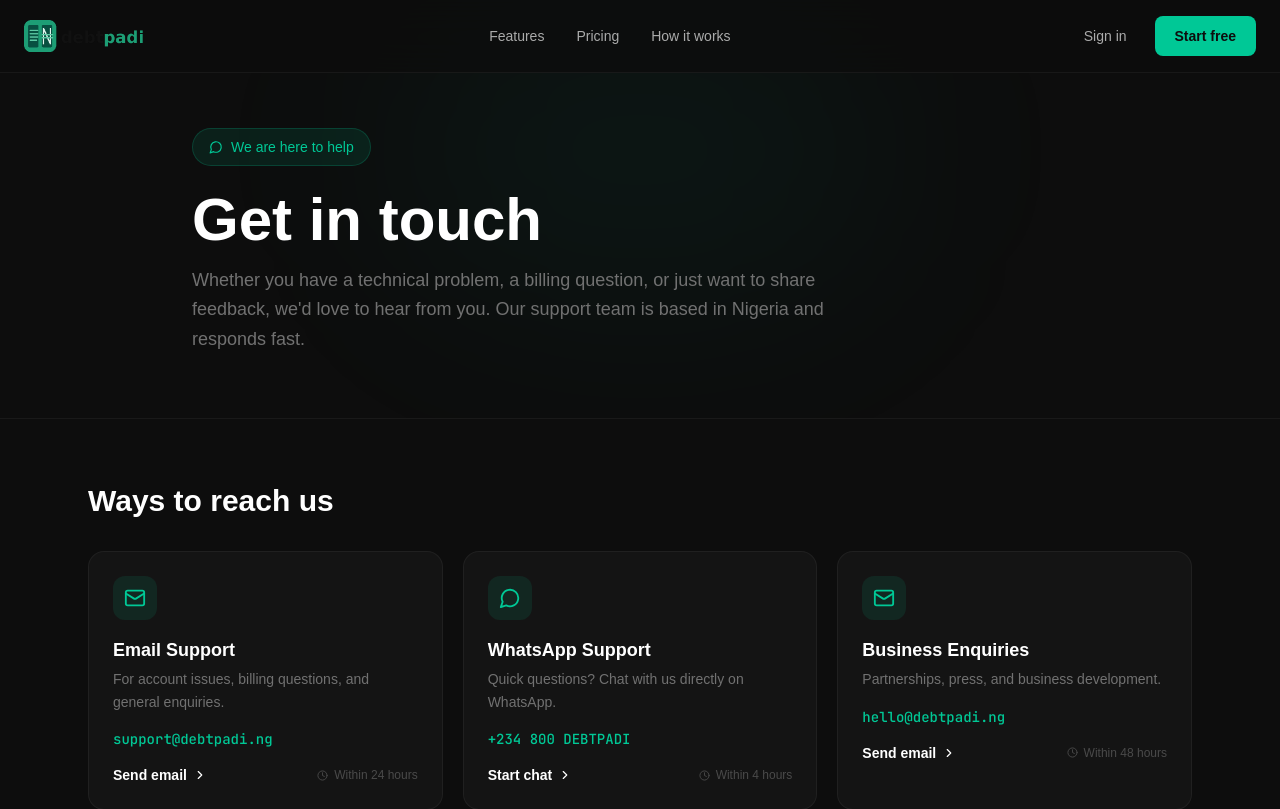
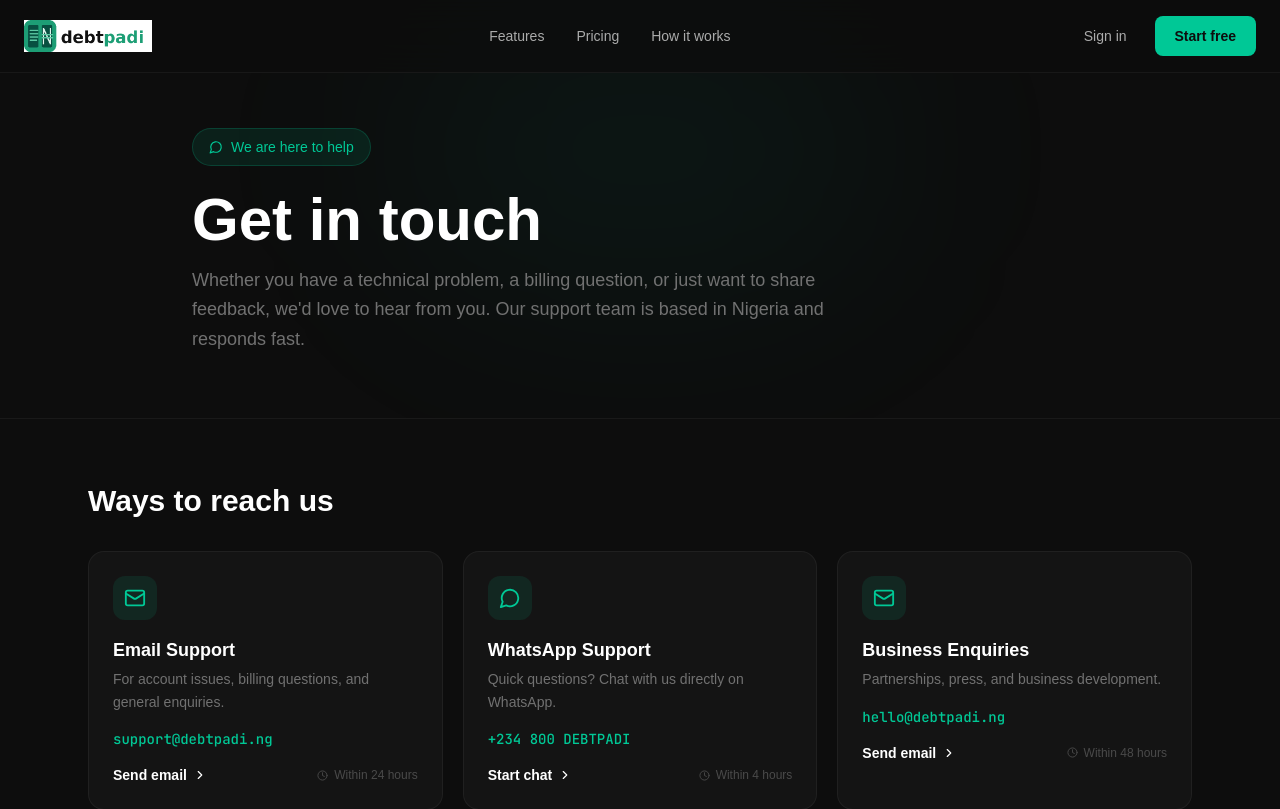
Before and after one commit to joyuusuf/debtpadi, a Next.js app: page /contact in a window 1280 px wide. Shown: the top 809 px of the page. Built offline with nearby package versions, Linux system fonts and the light colour scheme; a web font is replaced by a local one.

Commit message:
new commit

```diff
--- a/app/contact/page.tsx
+++ b/app/contact/page.tsx
@@ -99,7 +99,7 @@
 function Navbar({ loadingKey, navigate }: { loadingKey: string | null; navigate: (k: string, h: string) => void }) {
   return (
     <nav className="fixed top-0 left-0 right-0 z-50 px-6 py-4 flex items-center justify-between border-b border-white/5 bg-ink-900/80 backdrop-blur-xl">
-      <Link href="/" className="flex items-center gap-2">
+      <Link href="/" className="flex items-center gap-2 bg-white">
         <Image src="/debtpadi.png" alt="DebtPadi" width={110} height={32} className="h-8 w-auto object-contain" priority />
       </Link>
       <div className="hidden md:flex items-center gap-8">
@@ -135,7 +135,7 @@
   return (
     <footer className="border-t border-white/5 py-10 px-6">
       <div className="max-w-6xl mx-auto flex flex-col md:flex-row items-center justify-between gap-4">
-        <Link href="/" className="flex items-center gap-2">
+        <Link href="/" className="flex items-center gap-2 bg-white">
           <Image src="/debtpadi.png" alt="DebtPadi" width={100} height={28} className="h-7 w-auto object-contain" />
         </Link>
         <p className="text-ink-500 text-sm">© 2026 DebtPadi. Built with love for Nigerian SMEs.</p>
```
